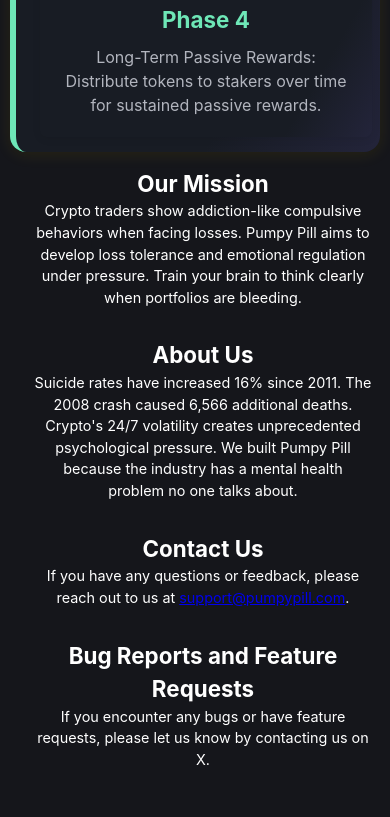
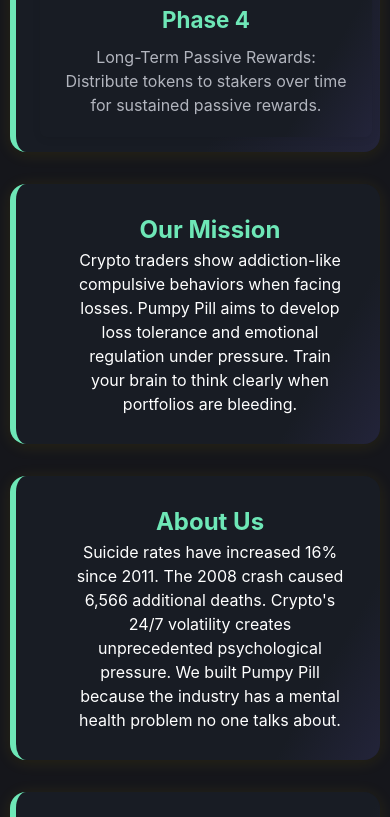
Before and after one commit to pumpypill/Pumpypill, a website: page index.html in a window 390 px wide. Shown: the part 1542-2359 px from the top of the page. Drawn offline with Linux system fonts and the light colour scheme.

Commit message:
fix container styling

```diff
--- a/1.7/styles.css
+++ b/1.7/styles.css
@@ -297,25 +297,71 @@
     to   { opacity: 1; transform: none;}
 }
 
-/* Scoped styles for the new roadmap section */
-.roadmap-container-new {
+/* Our Mission Container (restored) */
+.mission-container {
     width: 100%;
-    max-width: 900px;
-    margin: 40px auto;
-    background: var(--color-background-alt);
-    border-radius: var(--border-radius);
-    padding: 32px;
-    box-shadow: var(--shadow-md);
+    max-width: 800px;
+    margin: 32px auto 0;
+    background: linear-gradient(120deg, #181c24 80%, #23243a 100%);
+    border-radius: 16px;
+    padding: 28px 32px 28px 56px;
+    box-shadow: 0 2px 16px 0 rgba(255, 215, 0, 0.10), 0 2px 8px rgba(0, 0, 0, 0.18);
+    position: relative;
+    border-left: 6px solid var(--color-accent);
     animation: roadmap-fadein 1.2s cubic-bezier(.4,2,.6,1);
+    transition: box-shadow 0.3s, border-color 0.3s;
 }
-.roadmap-container-new h2 {
-    color: var(--color-accent);
-    text-align: center;
-    margin-bottom: 24px;
-    font-size: 1.8rem;
+.mission-container h2 { color: var(--color-accent); }
+
+/* About Us Container (restored) */
+.about-container {
+    width: 100%;
+    max-width: 800px;
+    margin: 32px auto 0;
+    background: linear-gradient(120deg, #181c24 80%, #23243a 100%);
+    border-radius: 16px;
+    padding: 28px 32px 28px 56px;
+    box-shadow: 0 2px 16px 0 rgba(255, 215, 0, 0.10), 0 2px 8px rgba(0, 0, 0, 0.18);
+    position: relative;
+    border-left: 6px solid var(--color-accent);
+    animation: roadmap-fadein 1.2s cubic-bezier(.4,2,.6,1);
+    transition: box-shadow 0.3s, border-color 0.3s;
 }
+.about-container h2 { color: var(--color-accent); }
 
-/* Scope roadmap grid styles to only affect the roadmap section */
+/* Contact Us Container (restored) */
+.contact-container {
+    width: 100%;
+    max-width: 800px;
+    margin: 32px auto 0;
+    background: linear-gradient(120deg, #181c24 80%, #23243a 100%);
+    border-radius: 16px;
+    padding: 28px 32px 28px 56px;
+    box-shadow: 0 2px 16px 0 rgba(255, 215, 0, 0.10), 0 2px 8px rgba(0, 0, 0, 0.18);
+    position: relative;
+    border-left: 6px solid var(--color-accent);
+    animation: roadmap-fadein 1.2s cubic-bezier(.4,2,.6,1);
+    transition: box-shadow 0.3s, border-color 0.3s;
+}
+.contact-container h2 { color: var(--color-accent); }
+
+/* Bug Reports and Feature Requests Container (restored) */
+.bugs-container {
+    width: 100%;
+    max-width: 800px;
+    margin: 32px auto 0;
+    background: linear-gradient(120deg, #181c24 80%, #23243a 100%);
+    border-radius: 16px;
+    padding: 28px 32px 28px 56px;
+    box-shadow: 0 2px 16px 0 rgba(255, 215, 0, 0.10), 0 2px 8px rgba(0, 0, 0, 0.18);
+    position: relative;
+    border-left: 6px solid var(--color-accent);
+    animation: roadmap-fadein 1.2s cubic-bezier(.4,2,.6,1);
+    transition: box-shadow 0.3s, border-color 0.3s;
+}
+.bugs-container h2 { color: var(--color-accent); }
+
+/* New Roadmap Section Styles (scoped to .roadmap-container to avoid conflicts) */
 .roadmap-container .roadmap-grid {
     display: grid;
     grid-template-columns: repeat(auto-fit, minmax(200px, 1fr));
@@ -353,14 +399,22 @@
     line-height: 1.5;
 }
 
-/* Ensure the very last content block has breathing room above the footer */
-.roadmap-container:last-of-type,
-.info-container:last-of-type,
-.mission-container:last-of-type,
-.about-container:last-of-type,
-.contact-container:last-of-type,
-.bugs-container:last-of-type {
-    margin-bottom: 28px;
+/* Optional container heading for an alternative roadmap wrapper (kept, non-conflicting) */
+.roadmap-container-new {
+    width: 100%;
+    max-width: 900px;
+    margin: 40px auto;
+    background: var(--color-background-alt);
+    border-radius: var(--border-radius);
+    padding: 32px;
+    box-shadow: var(--shadow-md);
+    animation: roadmap-fadein 1.2s cubic-bezier(.4,2,.6,1);
+}
+.roadmap-container-new h2 {
+    color: var(--color-accent);
+    text-align: center;
+    margin-bottom: 24px;
+    font-size: 1.8rem;
 }
 
 /* Responsive Adjustments */
@@ -369,14 +423,14 @@
         width: 100%;
         height: auto;
     }
-    .game-container, .info-container, .roadmap-container, .mission-container, .about-container, .contact-container, .bugs-container {
+    .game-container, .info-container, .roadmap-container {
         padding: 15px;
     }
-    .info-container, .roadmap-container, .mission-container, .about-container, .contact-container, .bugs-container {
+    .info-container, .roadmap-container {
         padding-left: 24px;
         padding-right: 18px;
     }
-    .roadmap-container, .mission-container, .about-container, .contact-container, .bugs-container {
+    .roadmap-container {
         padding-left: 38px;
     }
     .content-container {
@@ -398,26 +452,18 @@
         height: 50px;
     }
     .info-container h2,
-    .roadmap-container h2,
-    .mission-container h2,
-    .about-container h2,
-    .contact-container h2,
-    .bugs-container h2 {
+    .roadmap-container h2 {
         font-size: 1.4rem;
     }
     .info-container,
-    .roadmap-container,
-    .mission-container,
-    .about-container,
-    .contact-container,
-    .bugs-container {
+    .roadmap-container {
         font-size: 0.9rem;
     }
-    .info-container, .roadmap-container, .mission-container, .about-container, .contact-container, .bugs-container {
+    .info-container, .roadmap-container {
         padding-left: 12px;
         padding-right: 8px;
     }
-    .roadmap-container, .mission-container, .about-container, .contact-container, .bugs-container {
+    .roadmap-container {
         padding-left: 24px;
     }
 }
```
